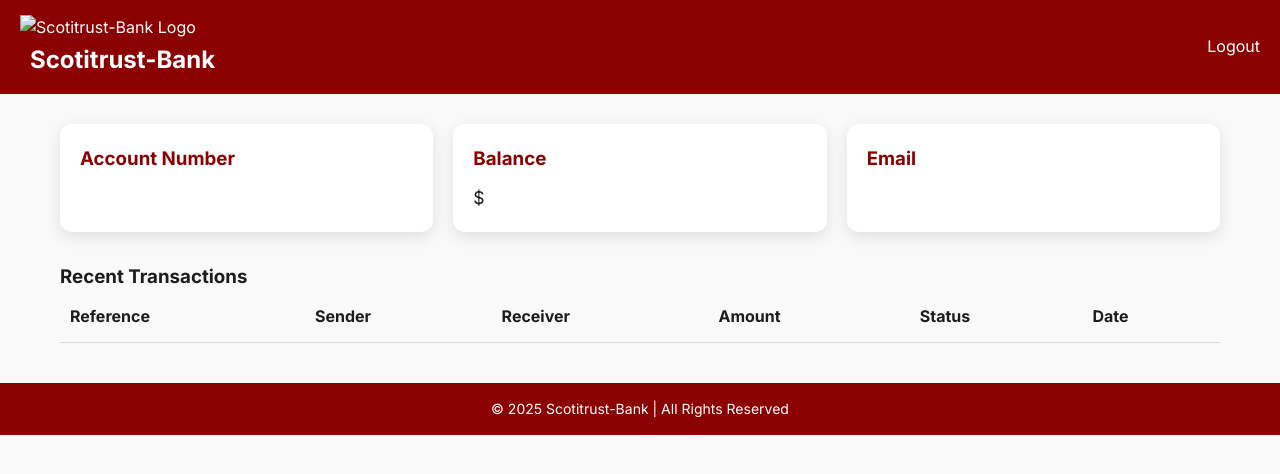
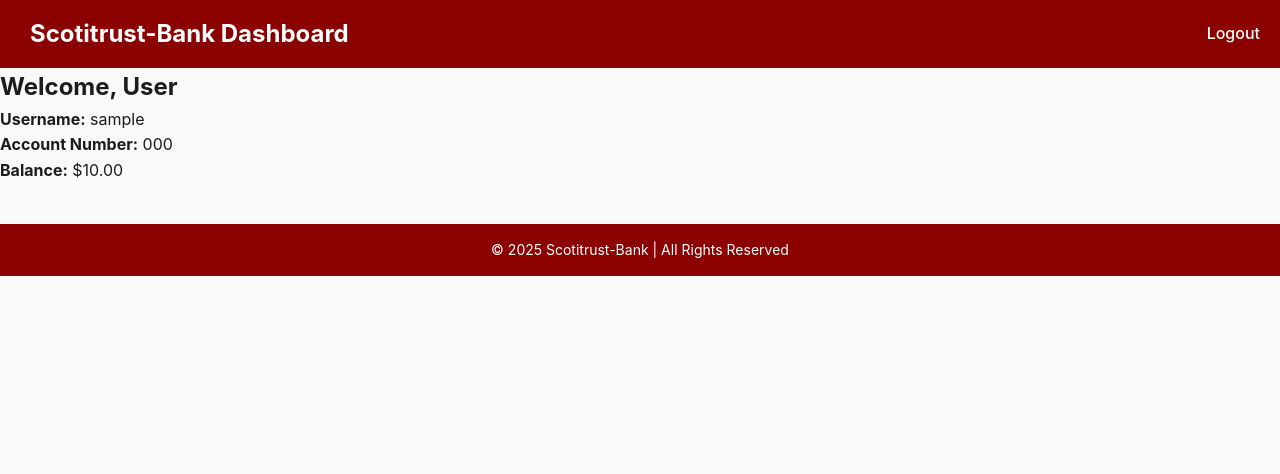
Before and after one commit to alvinmoore703-ui/BankApp, a Flask app: page /dashboard in a window 1280 px wide. Shown: the top 474 px of the page. Run offline with Flask 3, Linux system fonts and the light colour scheme; the visitor is signed in with stand-in values (Sample User, id 1); tables that the repository leaves empty hold one stand-in row (values such as "Sample post"); lists and menus that the app fills with data are empty.

Commit message:
Update dashboard.html
Signed-off-by: alvinmoore703-ui <alvinmoore703@gmail.com>

```diff
--- a/templates/dashboard.html
+++ b/templates/dashboard.html
@@ -5,61 +5,21 @@
 <meta name="viewport" content="width=device-width, initial-scale=1.0">
 <title>Dashboard - Scotitrust-Bank</title>
 <link rel="stylesheet" href="{{ url_for('static', filename='style.css') }}">
-    <link href="https://fonts.googleapis.com/css2?family=Inter:wght@400;600;700&display=swap" rel="stylesheet">
 </head>
 <body>
 <header>
-        <div class="logo-title">
-            <img src="{{ url_for('static', filename='logo.png') }}" alt="Scotitrust-Bank Logo">
-            <h1>Scotitrust-Bank</h1>
-        </div>
+    <h1>Scotitrust-Bank Dashboard</h1>
     <nav>
         <a href="/logout">Logout</a>
     </nav>
 </header>
 
-    <div class="dashboard-container">
-        <div class="dashboard-cards">
-            <div class="card">
-                <h3>Account Number</h3>
-                <p>{{ user.account_number }}</p>
-            </div>
-            <div class="card">
-                <h3>Balance</h3>
-                <p>${{ user.balance }}</p>
-            </div>
-            <div class="card">
-                <h3>Email</h3>
-                <p>{{ user.email }}</p>
-            </div>
-        </div>
-
-        <h3>Recent Transactions</h3>
-        <table>
-            <thead>
-                <tr>
-                    <th>Reference</th>
-                    <th>Sender</th>
-                    <th>Receiver</th>
-                    <th>Amount</th>
-                    <th>Status</th>
-                    <th>Date</th>
-                </tr>
-            </thead>
-            <tbody>
-                {% for t in transactions %}
-                <tr>
-                    <td>{{ t.reference }}</td>
-                    <td>{{ t.sender }}</td>
-                    <td>{{ t.receiver }}</td>
-                    <td>${{ t.amount }}</td>
-                    <td class="status-{{ t.status|lower }}">{{ t.status }}</td>
-                    <td>{{ t.created_at }}</td>
-                </tr>
-                {% endfor %}
-            </tbody>
-        </table>
-    </div>
+<main>
+    <h2>Welcome, {{ user[0] }}</h2>
+    <p><strong>Username:</strong> {{ user[1] }}</p>
+    <p><strong>Account Number:</strong> {{ user[3] }}</p>
+    <p><strong>Balance:</strong> ${{ "%.2f"|format(user[2]) }}</p>
+</main>
 
 <footer>
     &copy; 2025 Scotitrust-Bank | All Rights Reserved
```
Lines whose indentation alone changed are shown as unchanged.
